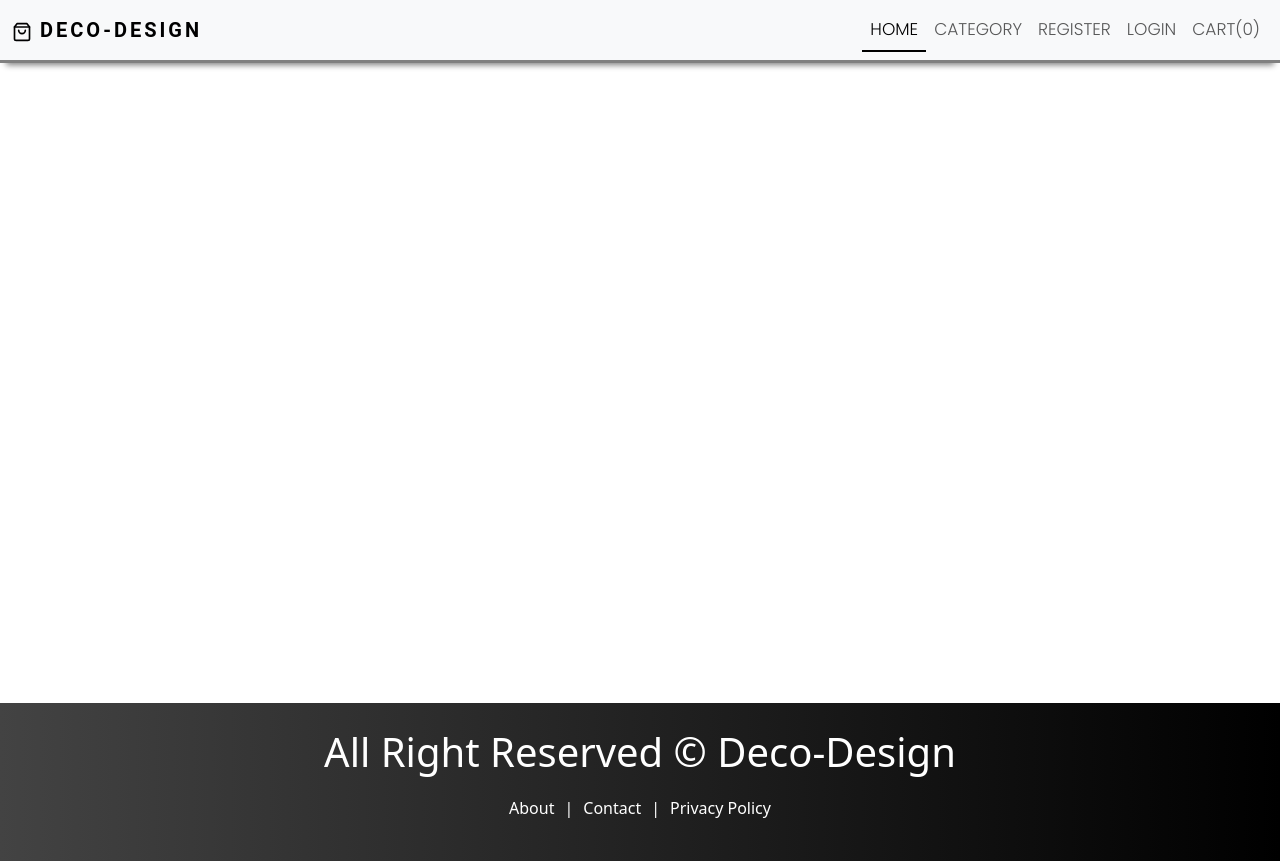
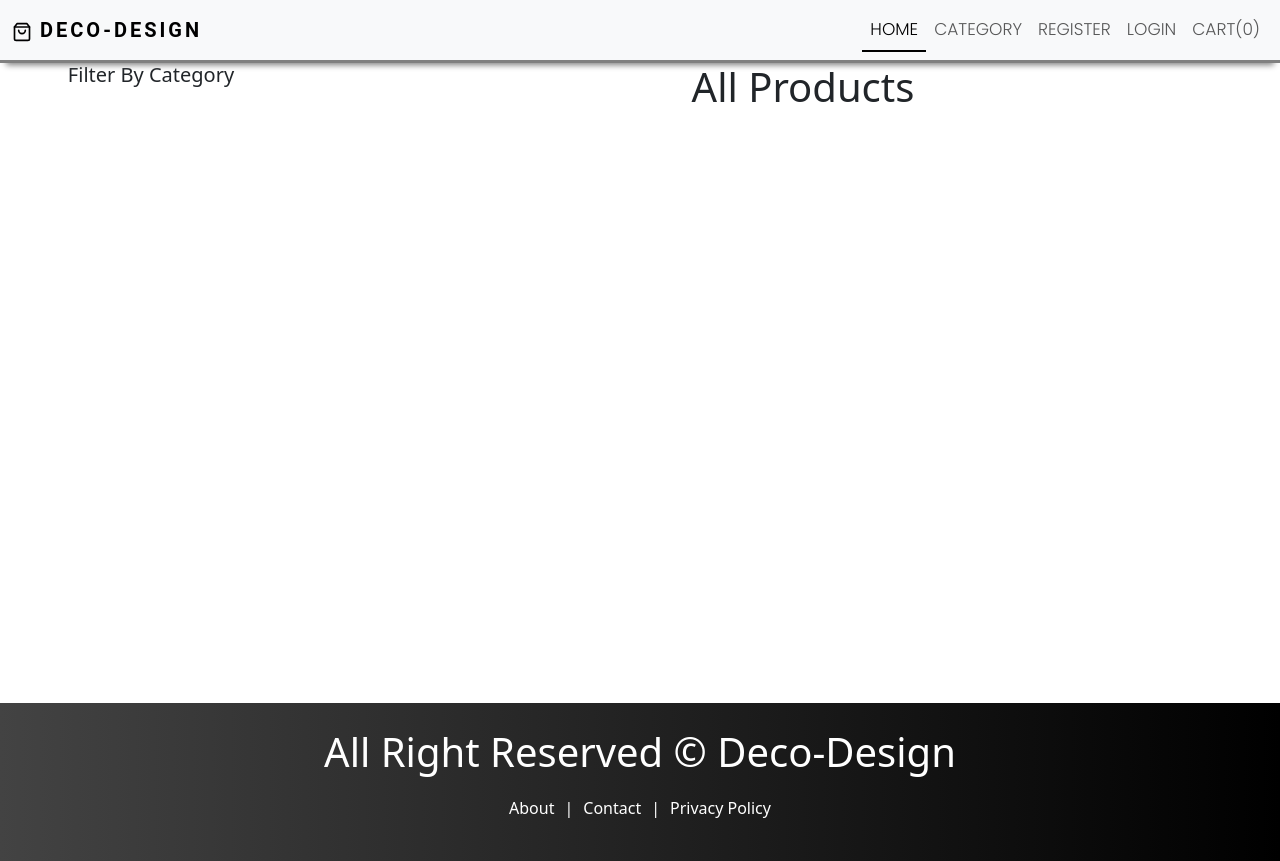
Before and after one commit to capmahin/Deco-Desgin-app, a React (Create React App) app in the folder client/: page / in a window 1280 px wide. Built offline with nearby package versions, Linux system fonts and the light colour scheme.

Commit message:
add h1 in c0l-9 and add h5 in col-3

```diff
--- a/client/src/pages/HomePage.js
+++ b/client/src/pages/HomePage.js
@@ -7,8 +7,11 @@ const HomePage = () => {
   return (
     <Layout title={'All Products - Best offers'}>
        <div className="row">
-       <div className="col-md-3"></div>
-       <div className="col-md-9"></div>
+       <div className="col-md-3">
+        <h5 className="text-center">Filter By Category</h5>
+        </div>
+       <div className="col-md-9">
+        <h1 className="text-center">All Products</h1></div>
        </div>
     </Layout>
   )
```
